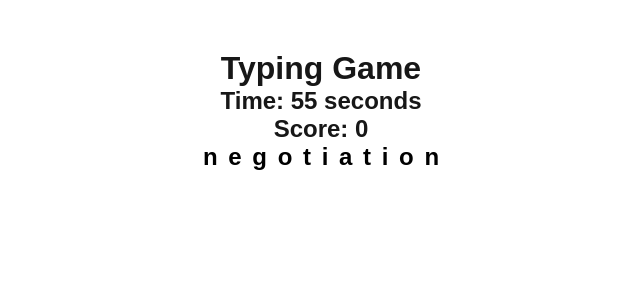
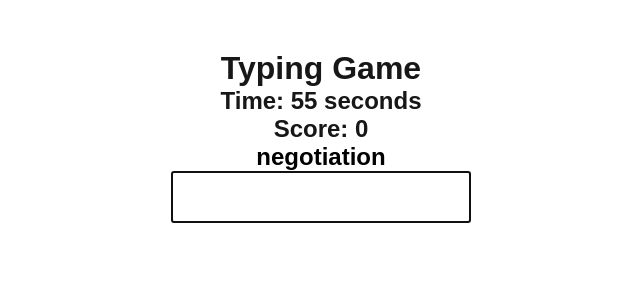
Before and after one commit to ryolingo/TOEIC-Typing-Game, a Next.js app: page /Game in a window 1280 px wide. Shown: the top 300 px of the page, without its empty margins (319-959 px from the left). Built offline with nearby package versions, Linux system fonts and the light colour scheme.

Commit message:
Inputの追加

```diff
--- a/src/app/Game/page.tsx
+++ b/src/app/Game/page.tsx
@@ -1,44 +1,52 @@
 "use client";
 import { useRouter } from "next/navigation";
-import React, { useState, useEffect } from "react";
+import React, { useState, useEffect, useRef } from "react";
 import { wordsList } from "../conponents/WordList";
 
 const TypingGame = () => {
   // ゲームの状態
   const [word, setWord] = useState("ESMAscript");
-  const [userInput, setUserInput] = useState(""); // ユーザーの入力を管理
+  const [userInput, setUserInput] = useState(""); // 修正：useInput -> userInput
   const [score, setScore] = useState(0); // スコア管理
   const [timer, setTimer] = useState(60); // タイマーを60秒に設定
   const router = useRouter();
+
+  // フォーカス管理用のref
+  const inputRef = useRef<HTMLInputElement>(null);
 
   // ランダムな単語を設定する関数
   const setRandomWord = () => {
     const randomIndex = Math.floor(Math.random() * wordsList.length);
     setWord(wordsList[randomIndex]);
-    setUserInput(""); // 新しい単語が来るたびにユーザー入力をリセット
+    setUserInput(""); // 新しい単語が出たら入力をクリア
   };
 
-  // 単語の表示を作成
+  // ユーザーの入力を管理
+  const handleInputChange = (e: React.ChangeEvent<HTMLInputElement>) => {
+    const { value } = e.target;
+
+    // 正しい部分だけ入力できるようにする
+    if (value === word.slice(0, value.length)) {
+      setUserInput(value); // 正しい部分だけを更新
+
+      // 単語が完全に一致したら次の単語に移行
+      if (value === word) {
+        setScore((prevScore) => prevScore + 1); // スコアを更新
+        setRandomWord(); // 次の単語に移行
+      }
+    }
+  };
+
+  // 単語の表示を作成（正解した部分は強調）
   const renderWord = () => {
     return word.split("").map((char, index) => {
-      let color = "black"; // 初期状態は黒色
-
-      // ユーザーが入力した文字と比較
+      let color = "black"; // デフォルトは黒
       if (index < userInput.length) {
-        if (char === userInput[index]) {
-          color = "green"; // 正解は緑色
-        } else {
-          color = "red"; // 不正解は赤色
-        }
+        color = char === userInput[index] ? "green" : "red"; // 正解は緑、不正解は赤
       }
-
       return (
-        <span
-          key={index}
-          style={{ color, fontWeight: "bold", margin: "0 2px" }}
-        >
-          {index < userInput.length ? userInput[index] : char}{" "}
-          {/* 入力した文字を表示 */}
+        <span key={index} style={{ color }}>
+          {char}
         </span>
       );
     });
@@ -47,6 +55,9 @@ const TypingGame = () => {
   // ゲーム開始時に最初の単語をセットし、タイマーを開始
   useEffect(() => {
     setRandomWord();
+    if (inputRef.current) {
+      inputRef.current.focus(); // ページが読み込まれたときに自動でフォーカス
+    }
 
     const interval = setInterval(() => {
       setTimer((prev) => {
@@ -62,34 +73,6 @@ const TypingGame = () => {
     return () => clearInterval(interval); // クリーンアップ用
   }, []);
 
-  // キー入力処理
-  const handleKeyPress = (e: KeyboardEvent) => {
-    if (timer > 0 && e.key.length === 1) {
-      // タイマーが動いていて、1文字のキーが押された場合
-      const newUserInput = userInput + e.key;
-
-      // 入力が正しい場合のみ、ユーザー入力を更新
-      if (newUserInput.length <= word.length) {
-        setUserInput(newUserInput);
-      } else {
-      }
-
-      // 単語が完全に入力された場合、スコアを増やして新しい単語を設定
-      if (newUserInput === word) {
-        setScore((prevScore) => prevScore + 1);
-        setRandomWord();
-      }
-    }
-  };
-
-  // キー入力イベントを登録
-  useEffect(() => {
-    window.addEventListener("keypress", handleKeyPress);
-    return () => {
-      window.removeEventListener("keypress", handleKeyPress);
-    };
-  }, [userInput, timer]);
-
   return (
     <div style={{ textAlign: "center", marginTop: "50px" }}>
       <h1>Typing Game</h1>
@@ -98,6 +81,14 @@ const TypingGame = () => {
       <h2>
         <div>{renderWord()}</div>
       </h2>
+      <input
+        ref={inputRef}
+        type="text"
+        value={userInput}
+        onChange={handleInputChange}
+        style={{ fontSize: "24px", padding: "10px", width: "300px" }}
+        disabled={timer === 0} // タイマーが0なら入力を無効化
+      />
     </div>
   );
 };
--- a/src/app/Result/page.tsx
+++ b/src/app/Result/page.tsx
@@ -1,7 +1,7 @@
 import React from "react";
 
 const page = () => {
-  return <div>page</div>;
+  // return <div>{score}</div>;
 };
 
 export default page;
```
